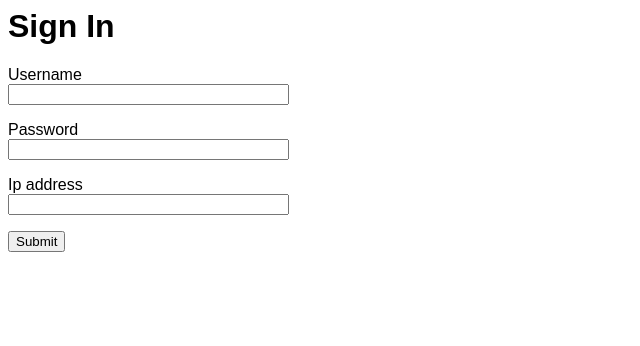
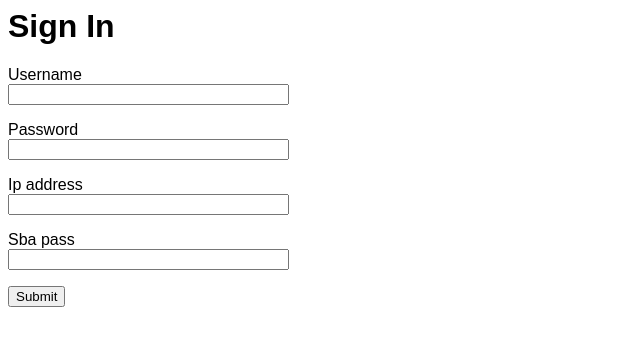
Before and after one commit to mnjk-inver/flaskProject, a Flask app: template templates/login.html in a window 1280 px wide. Shown: the top 346 px of the page, without its empty margins (0-640 px from the left). Run offline with Flask 2, Linux system fonts and the light colour scheme; the template is opened without the code that fills it, so the values that code supplies are empty, except form fields; form fields are guessed from the names that the template uses.

Commit message:
added SBA check password

```diff
--- a/forms.py
+++ b/forms.py
@@ -1,9 +1,10 @@
 from flask_wtf import FlaskForm
 from wtforms import StringField, PasswordField, SubmitField
-from wtforms.validators import DataRequired
+from wtforms.validators import DataRequired, Optional
 
 class signin(FlaskForm):
     username = StringField('Username', validators=[DataRequired()])
     password = PasswordField('Password', validators=[DataRequired()])
     ip_address = StringField('IPaddress', validators=[DataRequired()])
+    SBA_pass = PasswordField('SBA Password (Optional)', validators=[Optional()])
     submit = SubmitField('Sign In')
--- a/templates/index.html
+++ b/templates/index.html
@@ -9,8 +9,8 @@
 {#if so print login info#}
         <p>You are currently logged in as {{ session['login']['username'] }}@{{session['login']['ip_address'] }} <br>
         <a href="/logout" target="_blank" rel="noopener noreferrer">logout</a></p>
-    {#check if username is examuser#}
-        {% if 'examuser' in session['login']['username']|lower %}
+    {#check if SBA_pass is correct#}
+        {% if 'supersecretpassword' in session['login']['SBA_pass'] %}
         {#if so display SBA#}
             <p><a href="/skills" target="_blank" rel="noopener noreferrer" class="buttonsba">Skills Based Assessment</a></p>
         {#if not show lab checks#}
--- a/templates/login.html
+++ b/templates/login.html
@@ -29,6 +29,10 @@
             {{ form.ip_address.label }}<br>
             {{ form.ip_address(size=32) }}
         </p>
+             <p>
+            {{ form.SBA_pass.label }}<br>
+            {{ form.SBA_pass(size=32) }}
+        </p>
         <p>{{ form.submit() }}</p>
     </form>
 {% endblock %}
--- a/webappPOC_2.py
+++ b/webappPOC_2.py
@@ -26,7 +26,7 @@ def login():
 #call form for inputting login info
     form = signin()
     if form.validate_on_submit():
-        data = {'username': form.username.data, 'password': form.password.data, 'ip_address': form.ip_address.data}
+        data = {'username': form.username.data, 'password': form.password.data, 'ip_address': form.ip_address.data, 'SBA_pass': form.SBA_pass.data}
         #store login info in a session cookie
         flask.session['login'] = data
         #check if ip address is on 172.17.50.xx subnet
```
